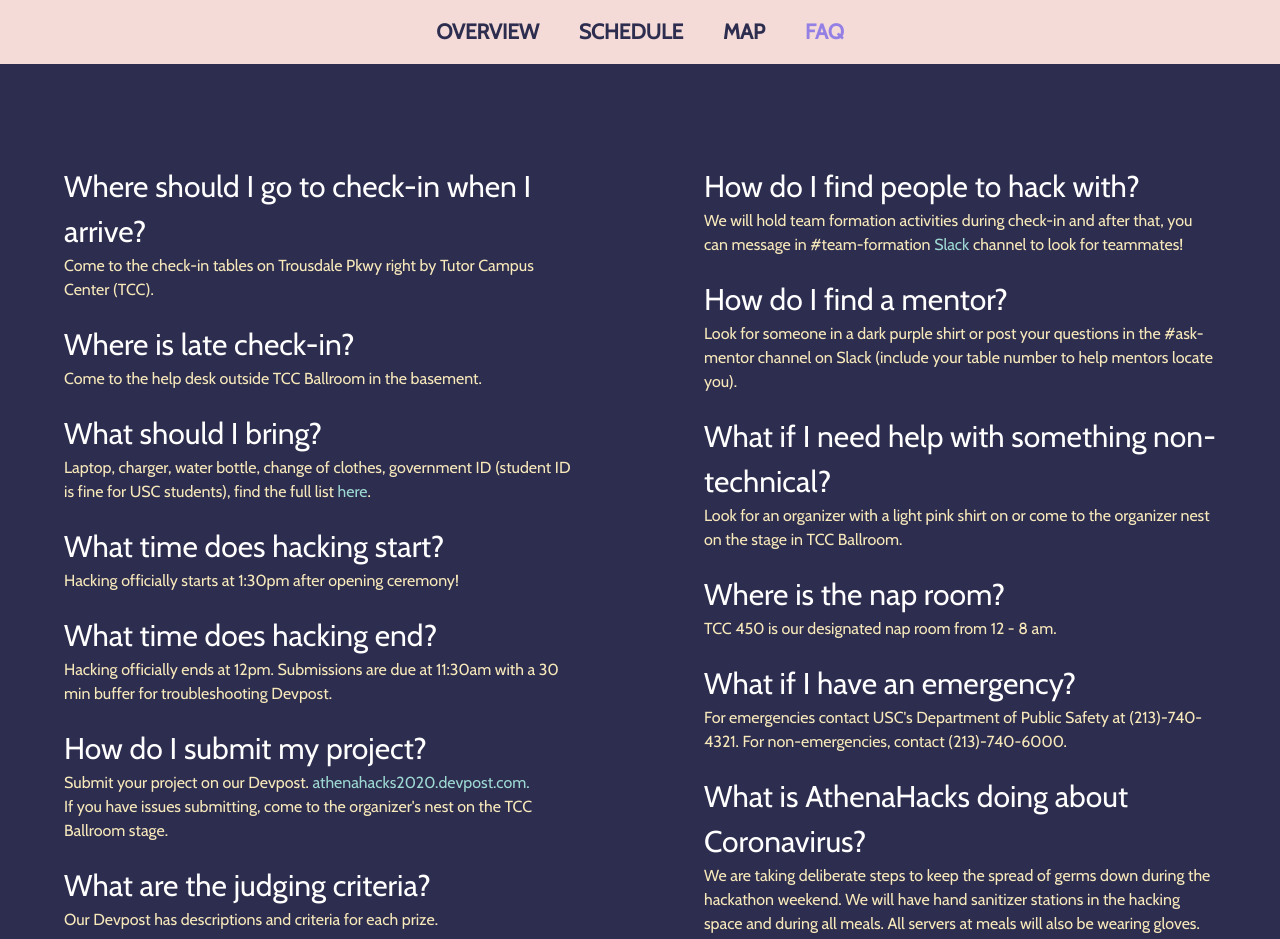
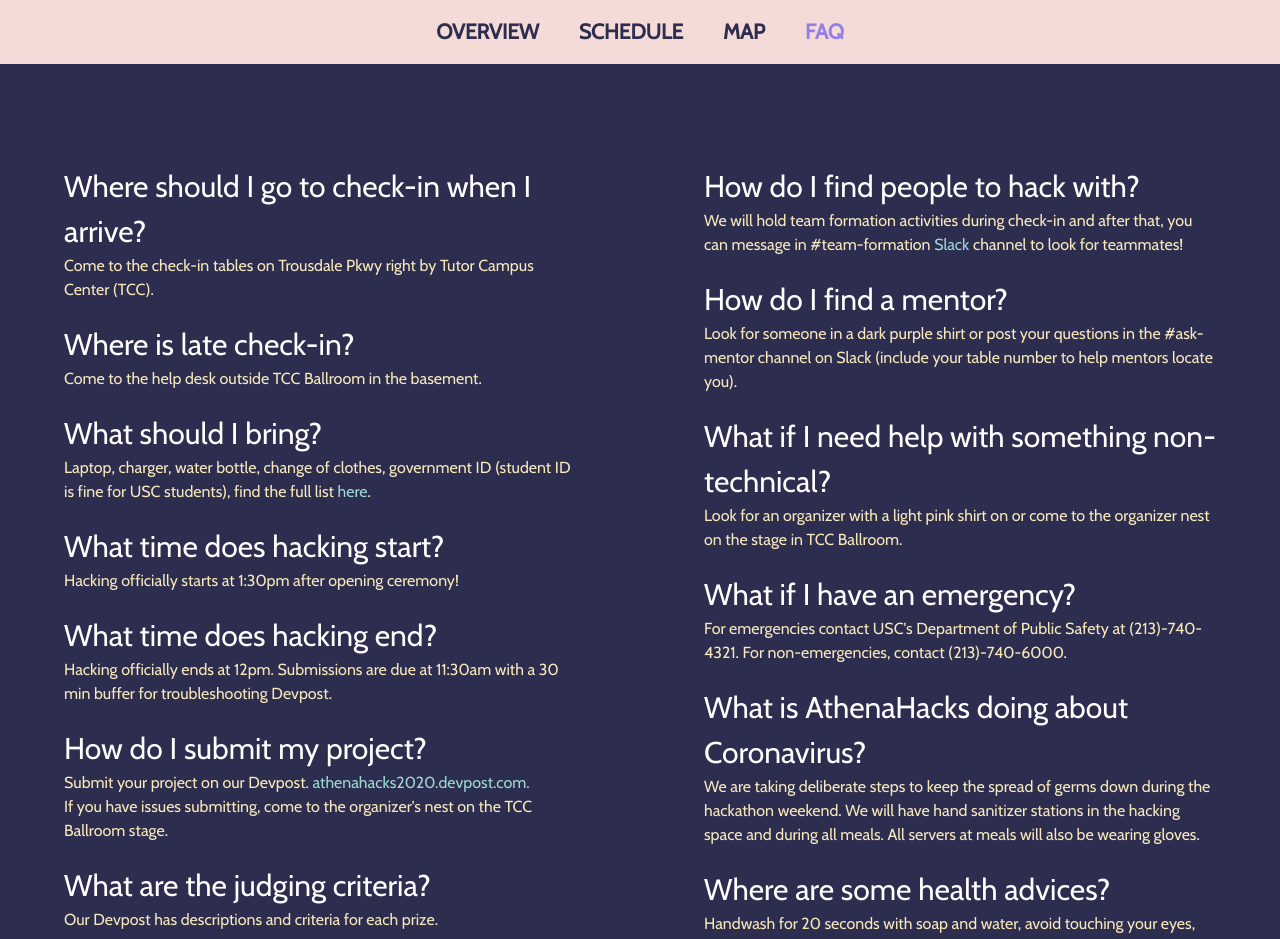
Before and after one commit to athenahacks/AthenaHacks2020, a React (Create React App) app: page /faq in a window 1280 px wide. Shown: the top 939 px of the page. Built offline with nearby package versions, Linux system fonts and the light colour scheme.

Commit message:
health advices

```diff
--- a/src/FAQ/FAQ.js
+++ b/src/FAQ/FAQ.js
@@ -60,16 +60,16 @@
           <div className='answer'>Look for an organizer with a light pink shirt on or come to the organizer nest on the stage in TCC Ballroom.</div>
         </div>
         <div className='question'>
-          <div className='title'>Where is the nap room? </div>
-          <div className='answer'>TCC 450 is our designated nap room from 12 - 8 am. </div>
-        </div>
-        <div className='question'>
           <div className='title'>What if I have an emergency?</div>
           <div className='answer'>For emergencies contact USC's Department of Public Safety at (213)-740-4321. For non-emergencies, contact (213)-740-6000.</div>
         </div>
         <div className='question'>
           <div className='title'>What is AthenaHacks doing about Coronavirus? </div>
           <div className='answer'>We are taking deliberate steps to keep the spread of germs down during the hackathon weekend. We will have hand sanitizer stations in the hacking space and during all meals. All servers at meals will also be wearing gloves. </div>
+        </div>
+        <div className='question'>
+          <div className='title'>Where are some health advices? </div>
+          <div className='answer'>Handwash for 20 seconds with soap and water, avoid touching your eyes, nose and mouth. Cover your cough and sneeze with a tissue.</div>
         </div>
         <div className='question'>
           <div className='title'>Any other questions? </div>
```
